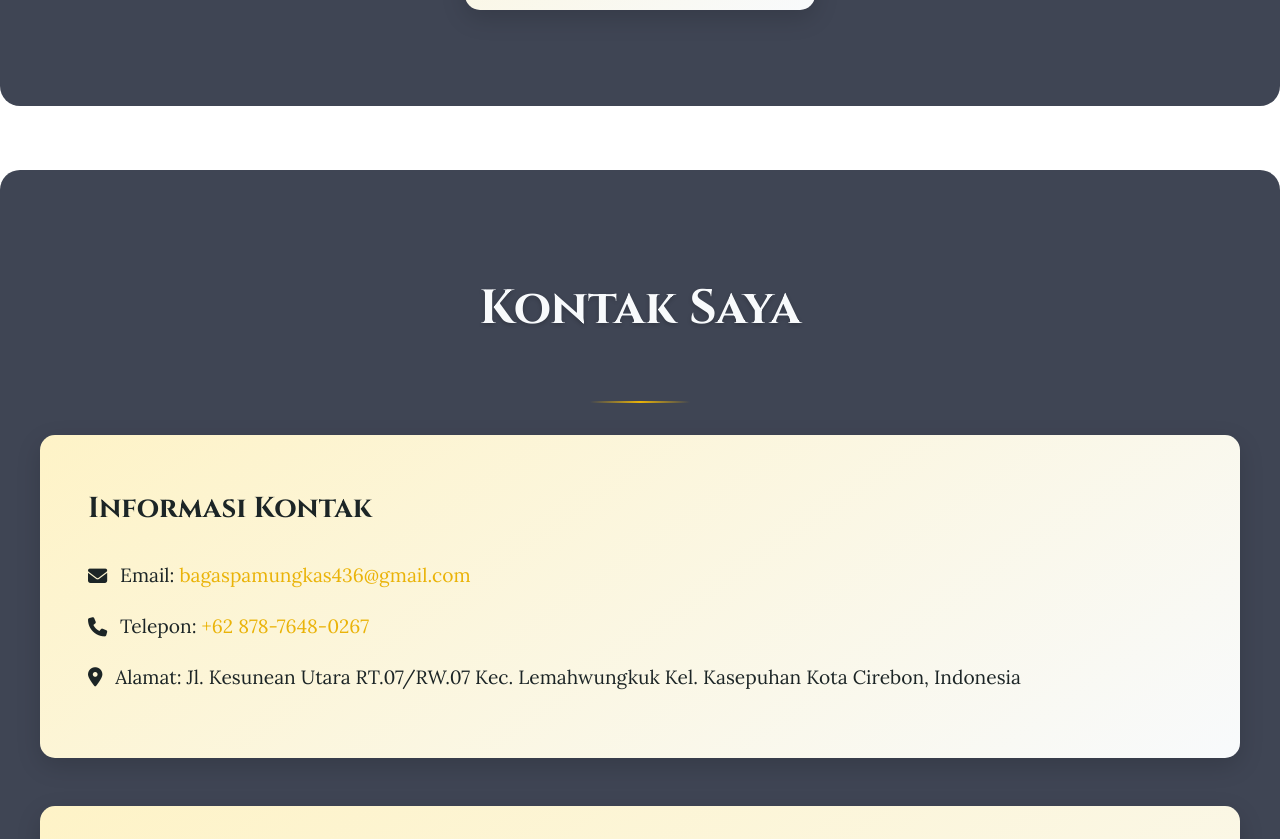
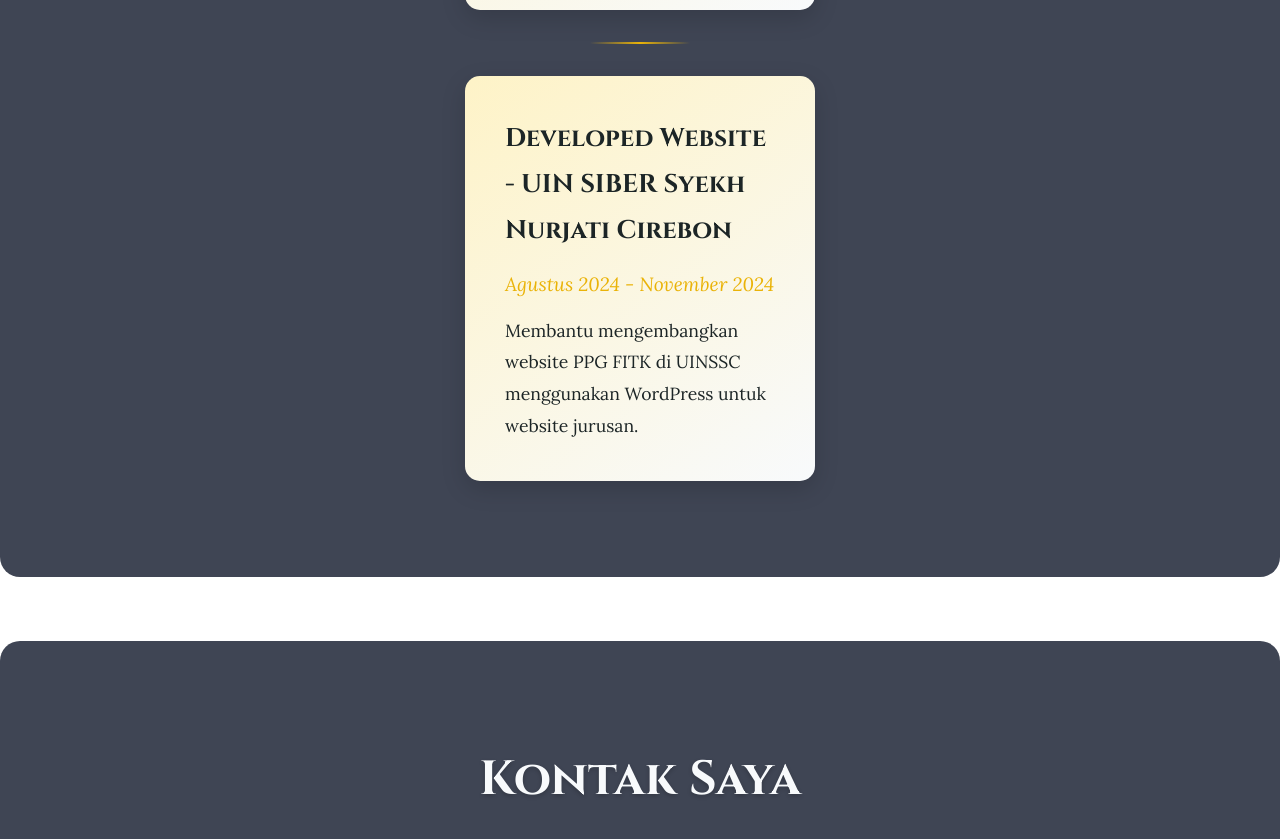
Before and after one commit to bagaspamungkas436/portofolio, a plain HTML site: page index.html in a window 1280 px wide. Shown: the part 2260-3099 px from the top of the page. Drawn offline with Linux system fonts and the light colour scheme.

Commit message:
Update index.html

```diff
--- a/index.html
+++ b/index.html
@@ -916,6 +916,17 @@
           </p>
         </div>
       </div>
+      <div class="decorative-divider"></div>
+      <div class="experience-container">
+        <div class="experience-card">
+          <h3>Developed Website - UIN SIBER Syekh Nurjati Cirebon</h3>
+          <div class="period">Agustus 2024 - November 2024</div>
+          <p>
+            Membantu mengembangkan website PPG FITK di UINSSC menggunakan
+            WordPress untuk website jurusan.
+          </p>
+        </div>
+      </div>
     </section>
 
     <section id="contact">
```
